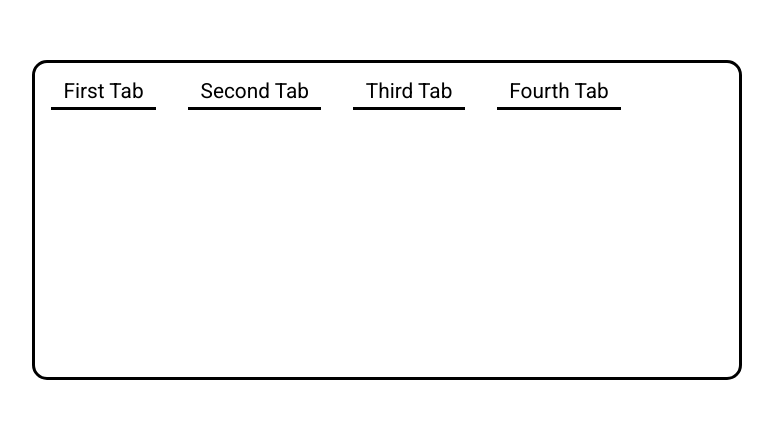
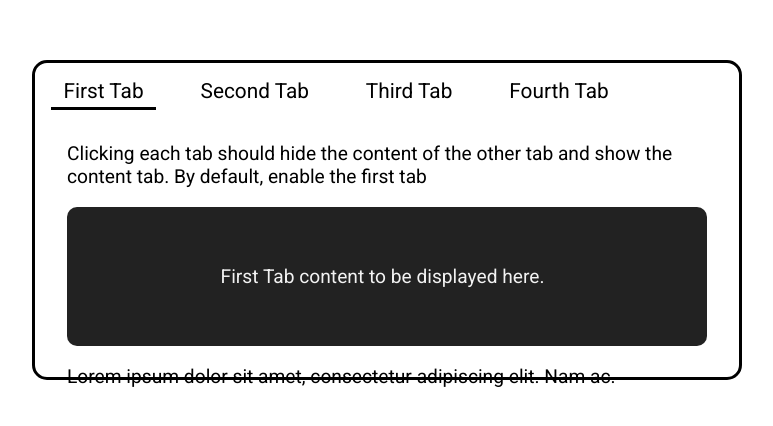
Before and after one commit to stablelane/tab-roadmapsh, a plain HTML site: page index.html in a window 1280 px wide. Shown: the part 180-606 px from the top of the page, without its empty margins (253-1026 px from the left). Drawn offline with Linux system fonts and the light colour scheme.

Commit message:
add all style and content

```diff
--- a/index.css
+++ b/index.css
@@ -38,3 +38,31 @@ h2,p {
 .tab-border {
     border-bottom: 3px solid black;
 }
+
+.tab-content {
+    padding: 2em 1em;
+
+}
+
+.tab-content .box {
+    color: #f2f2f2;
+    background-color: #222222;
+    padding: 3em 8em;
+    border-radius: 10px;
+    margin: 1em 0;
+}
+
+.tab-content p {
+    font-size: 1.2rem;
+}
+
+.tab-1-content,
+.tab-2-content,
+.tab-3-content,
+.tab-4-content {
+    display: none;
+}
+
+.show {
+    display: block;
+}
--- a/index.html
+++ b/index.html
@@ -16,16 +16,57 @@
             <div class="tab-1 tab-border">
                 <h2>First Tab</h2>
             </div>
-            <div class="tab-2 tab-border">
+            <div class="tab-2">
                 <h2>Second Tab</h2>
             </div>
-            <div class="tab-3 tab-border">
+            <div class="tab-3">
                 <h2>Third Tab</h2>
             </div>
-            <div class="tab-1 tab-border">
+            <div class="tab-1">
                 <h2>Fourth Tab</h2>
             </div>
         </section>
+
+        <section class="tab-content">
+            <div class="tab-1-content show">
+                <p>Clicking each tab should hide the content of the other tab and
+                    show the content tab. By default, enable the first tab
+                <p class="box">First Tab content to be displayed here.</p>
+                <p>
+                    Lorem ipsum dolor sit amet, consectetur adipiscing elit. Nam ac.
+                </p>
+            </div>
+
+            <div class="tab-2-content">
+                <p>Clicking each tab should hide the content of the other tab and
+                    show the content tab. By default, enable the first tab
+                <p class="box">Second Tab content to be displayed here.</p>
+                <p>
+                    Lorem ipsum dolor sit amet, consectetur adipiscing elit. Nam ac.
+                </p>
+            </div>
+
+            <div class="tab-3-content">
+                <p>Clicking each tab should hide the content of the other tab and
+                    show the content tab. By default, enable the first tab
+                <p class="box">Third Tab content to be displayed here.</p>
+                <p>
+                    Lorem ipsum dolor sit amet, consectetur adipiscing elit. Nam ac.
+                </p>
+            </div>
+
+            <div class="tab-4-content">
+            <p>Clicking each tab should hide the content of the other tab and
+                show the content tab. By default, enable the first tab
+            <p class="box">Fourth Tab content to be displayed here.</p>
+            <p>
+                Lorem ipsum dolor sit amet, consectetur adipiscing elit. Nam ac.
+            </p>
+            </div>
+
+        </section>
     </div>
+
+    <script src="index.js"></script>
 </body>
 </html>
```
